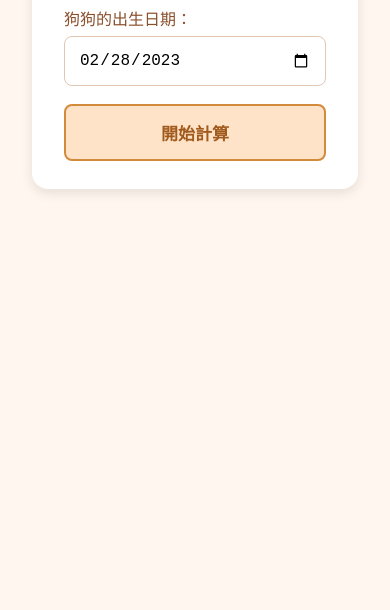
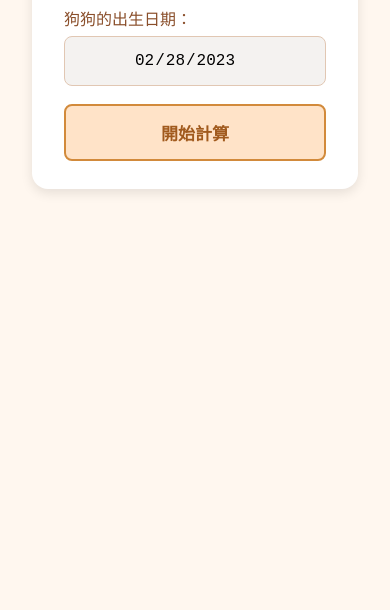
Before and after one commit to daphne-77/vibecoding-camp-daily-12, a plain HTML site: page index.html in a window 390 px wide. Shown: the part 234-844 px from the top of the page. Drawn offline with Linux system fonts and the light colour scheme.

Commit message:
fix: 優化 RWD 日期選擇顯示

```diff
--- a/index.html
+++ b/index.html
@@ -118,7 +118,20 @@
                 max-width: 460px;
             }
         }
-    </style>
+        @media (max-width: 480px) {
+        input[type="date"] {
+            appearance: none;
+            -webkit-appearance: none;
+            -moz-appearance: none;
+            padding-right: 14px;
+            background-color: #f4f2f0;
+            text-align: center;
+        }
+        input[type="date"]::-webkit-calendar-picker-indicator {
+            opacity: 0;
+        }
+    }
+</style>
 </head>
 
 <body>
```
